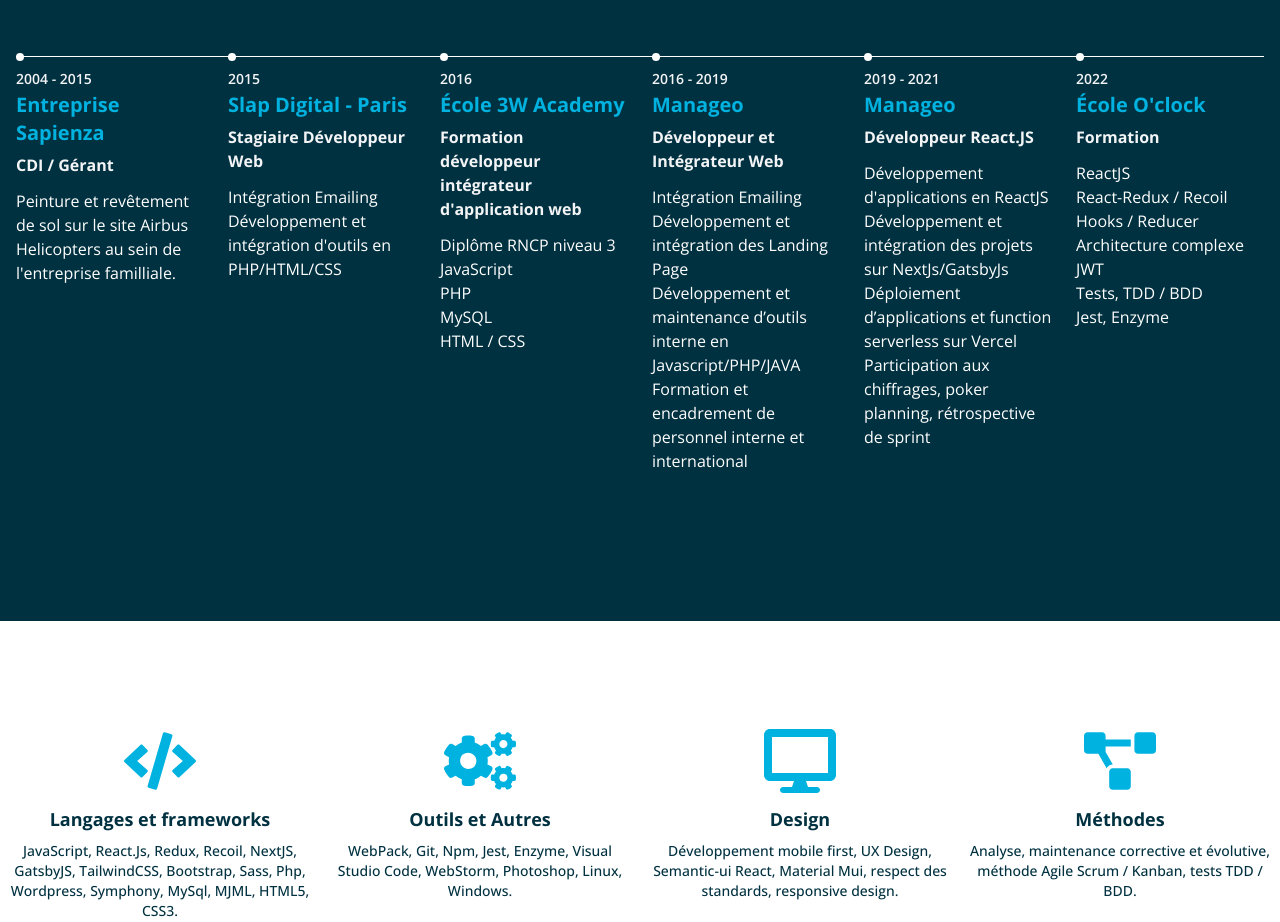
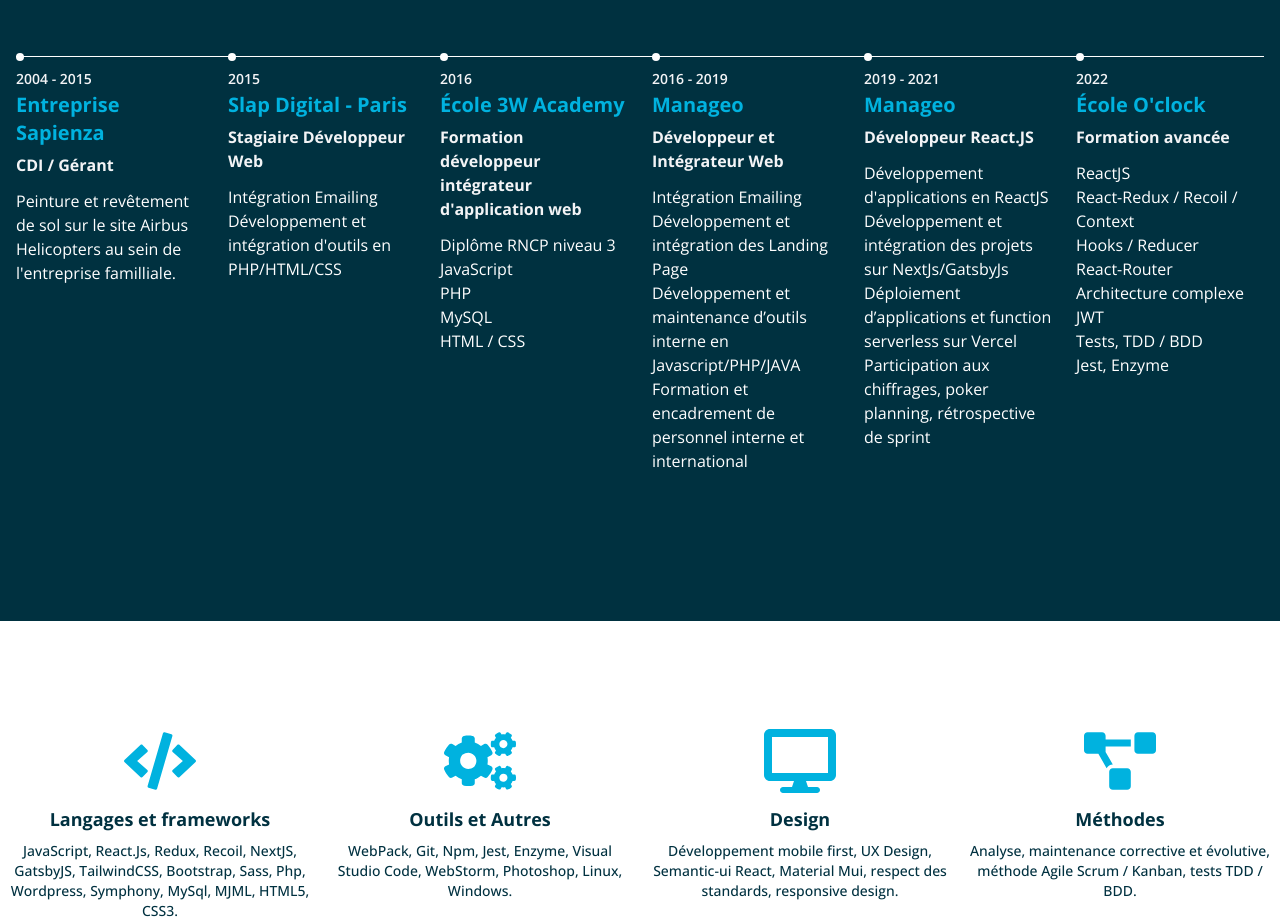
Before and after one commit to Fabrice-Sapienza/portfolio-cv, a Next.js app: page / in a window 1280 px wide. Shown: the part 980-1902 px from the top of the page. Built offline with nearby package versions, Linux system fonts and the light colour scheme.

Commit message:
update career

```diff
--- a/src/components/Sections/Career/Career.jsx
+++ b/src/components/Sections/Career/Career.jsx
@@ -53,11 +53,12 @@
           <CareerItem
             date="2022"
             title="École O'clock"
-            subTitle="Formation"
+            subTitle="Formation avancée"
             list={[
               'ReactJS',
-              'React-Redux / Recoil',
+              'React-Redux / Recoil / Context',
               'Hooks / Reducer',
+              'React-Router',
               'Architecture complexe',
               'JWT',
               'Tests, TDD / BDD',
```
